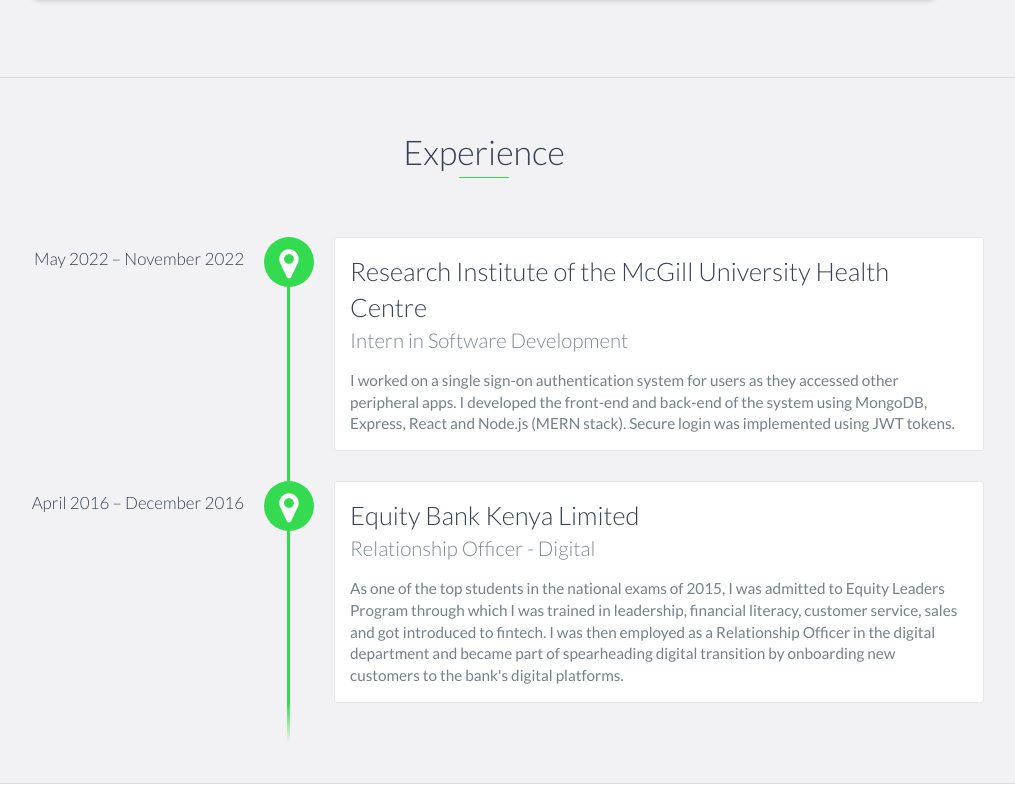
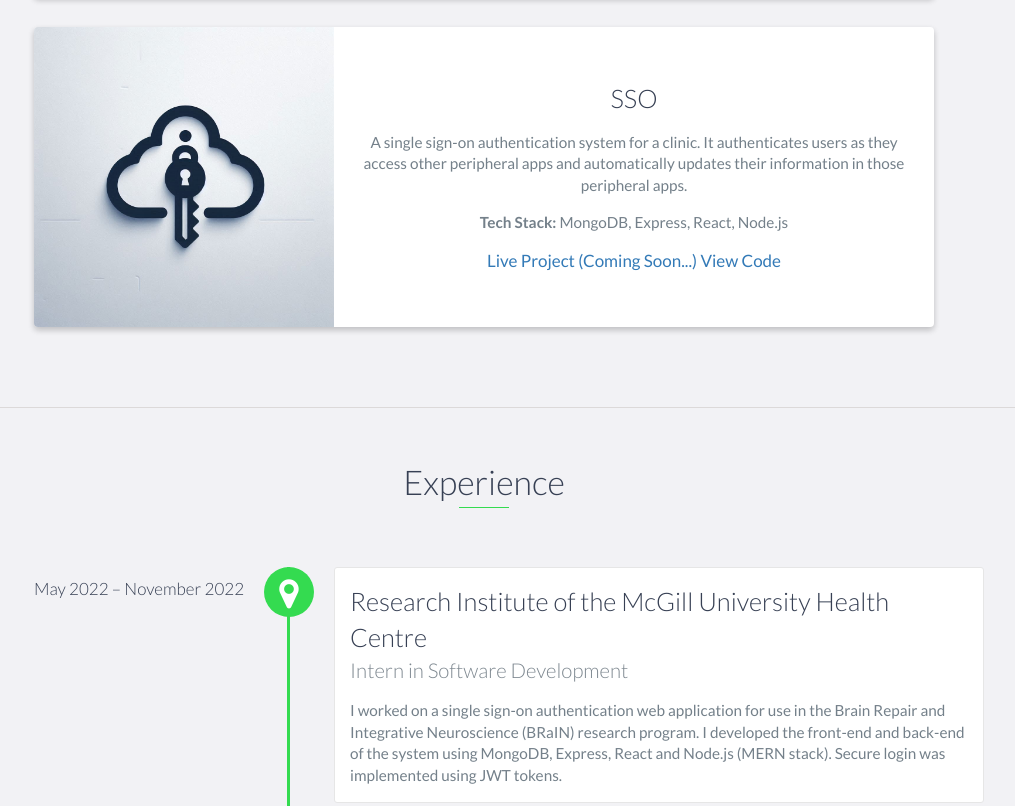
Before and after one commit to ben12mwaniki/my-portfolio, a website: page index.html in a window 1280 px wide. Shown: the part 2225-3031 px from the top of the page, without its empty margins (156-1171 px from the left). Drawn offline with nearby package versions, Linux system fonts and the light colour scheme.

Commit message:
add sso project

```diff
--- a/index.html
+++ b/index.html
@@ -159,6 +159,28 @@
                 </div>
                 <!-- End .project -->
 
+                <!-- Beginning of Project -->
+                <div class="project shadow-large">
+                    <div class="project-image">
+                        <img src="./images/sso-image.png" width="300px" height="auto" />
+                    </div>
+                    <!-- End .project-image -->
+                    <div class="project-info">
+                        <h3>SSO </h3>
+                        <p>
+                            A single sign-on authentication system for a clinic. It authenticates users as they access other peripheral apps and automatically updates their information in those peripheral apps.
+                        </p>
+                        <p>
+                            <b>Tech Stack: </b> MongoDB, Express, React, Node.js
+                        </p>
+                        <a href="#projects">Live Project (Coming Soon...)</a>
+                        <a href="https://github.com/ben12mwaniki/SSO" target="_blank" rel="noopener noreferrer">View Code</a>
+
+                    </div>
+                    <!-- End .project-info -->
+                </div>
+                <!-- End .project -->
+
             </div>
         </div>
     </div>
@@ -171,7 +193,7 @@
                 <h3> Research Institute of the McGill University Health Centre</h3>
                 <h4>Intern in Software Development</h4>
                 <p>
-                    I worked on a single sign-on authentication system for users as they accessed other peripheral apps. I developed the front-end and back-end of the system using MongoDB, Express, React and Node.js (MERN stack). Secure login was implemented using JWT tokens.
+                    I worked on a single sign-on authentication web application for use in the Brain Repair and Integrative Neuroscience (BRaIN) research program. I developed the front-end and back-end of the system using MongoDB, Express, React and Node.js (MERN stack). Secure login was implemented using JWT tokens.
                 </p>
             </div>
 
```
Also changed, not shown: images/sso-image.png (added).
